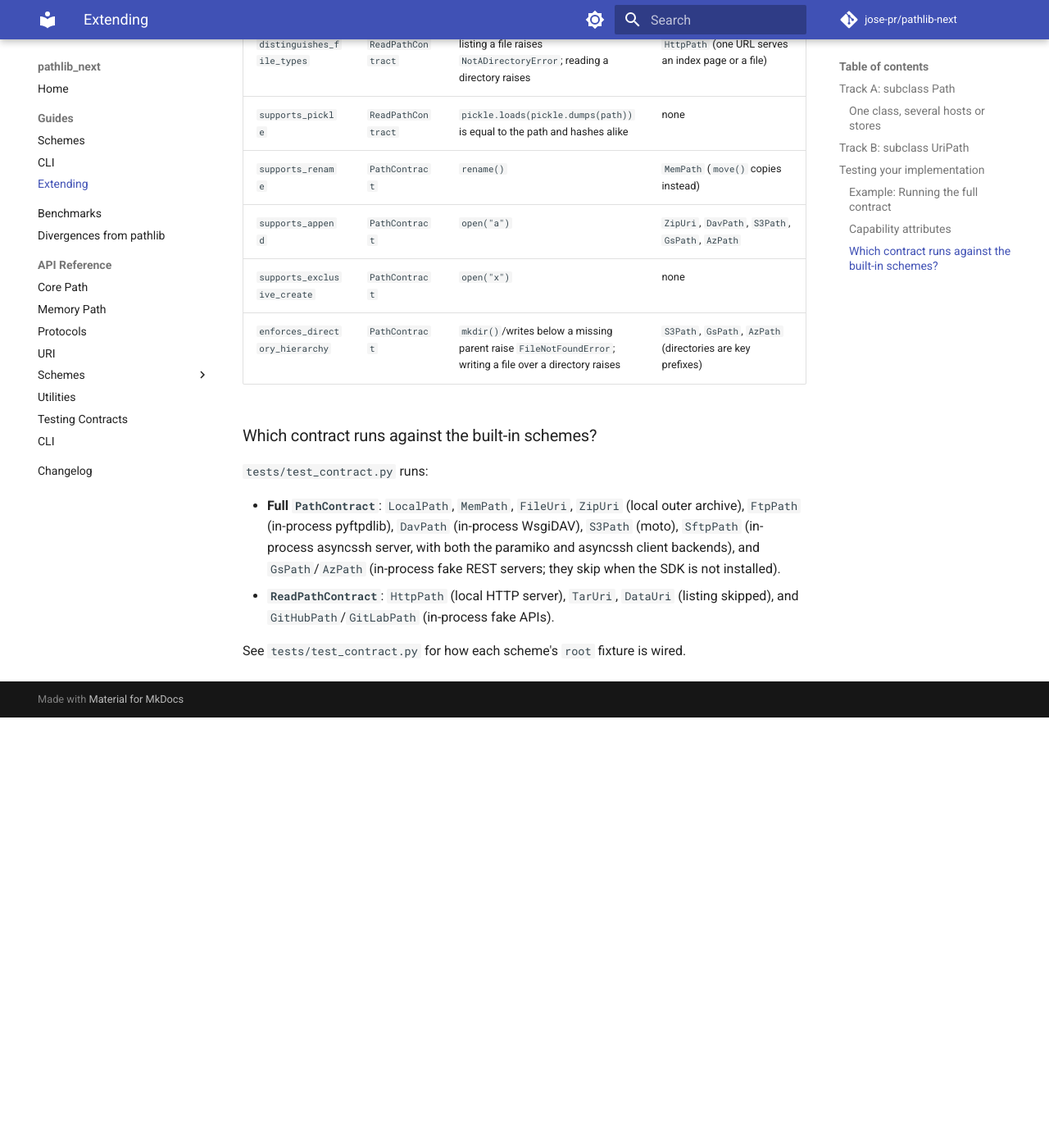
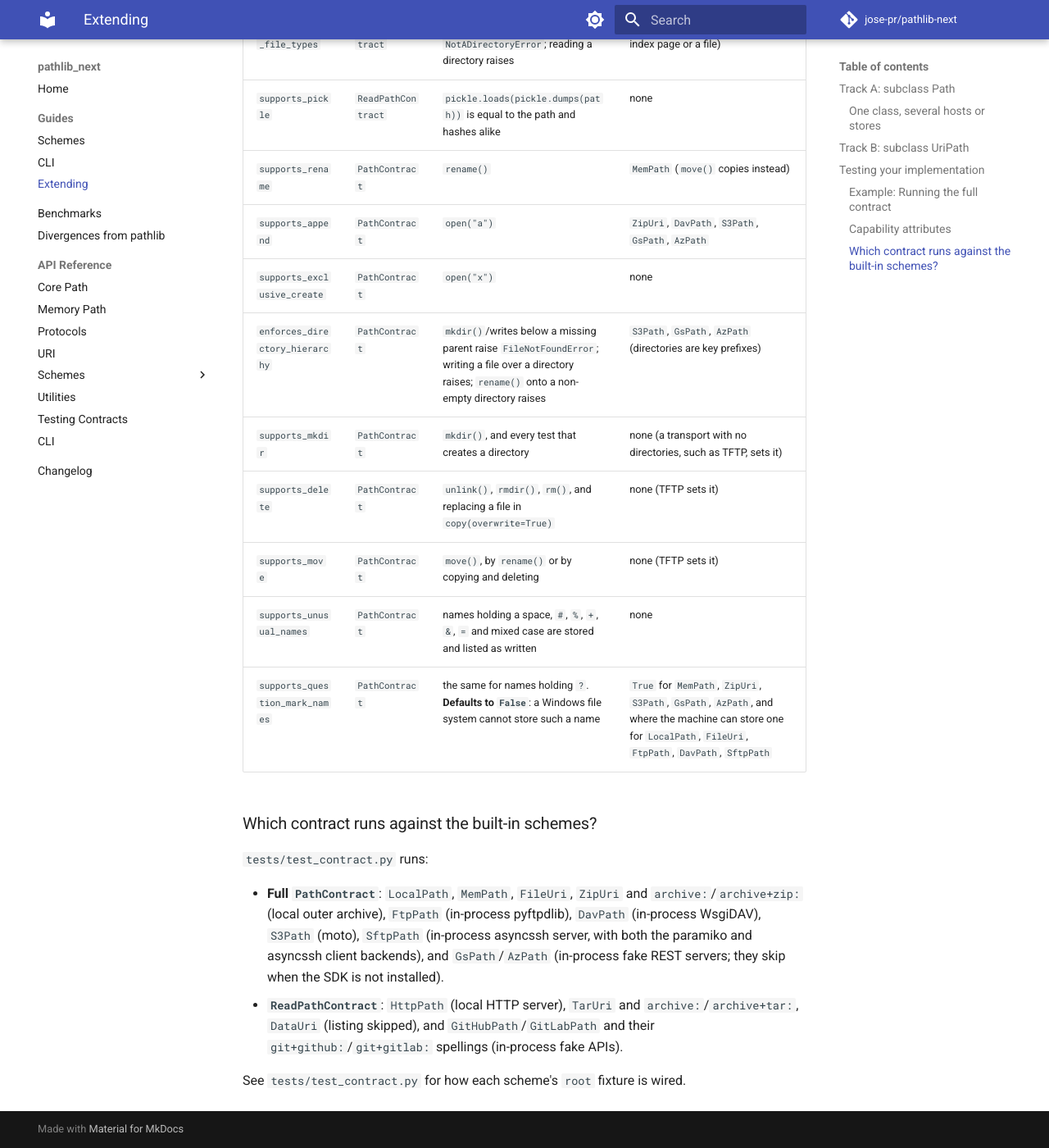
Before and after one commit to jose-pr/uripath, an MkDocs documentation site: the page built from docs/guides/extending.md, in a window 1280 px wide and 1400 px high, scrolled down 6756 px. Shown: the whole window at 82% size. Built offline with MkDocs 1.6.1 and Material for MkDocs 9.7.7, drawn with Linux system fonts in a browser that asks for light colours; comment, search, counter and statistics services are not loaded; before the commit the page ends 7631 px from its top, so only the background shows below that; some of the changed text lies outside the part shown.

Commit message:
docs: contract switches, new contract classes and the example-skip marker
The shipped header, the extending guide and the changelog describe the five
capability switches and the tests behind them; the guide lists the archive:
and git+provider contract classes; the fences that need a remote host or are
fragments carry an HTML comment saying so.

````diff
--- a/docs/guides/extending.md
+++ b/docs/guides/extending.md
@@ -86,6 +86,7 @@ or trees, override it -- otherwise a transfer between two of them that happen
 to be spelled alike fails with `OSError: [Errno 22] Source and target are the
 same file`, or `ValueError: ... source and target overlap` from `PathSyncer`:
 
+<!-- example: skip: a method of the class being written, not a program -->
 ```python
 def _same_filesystem(self, other):
     return self._connection is other._connection
@@ -109,6 +110,7 @@ moved onto itself under another spelling, and a directory is never moved onto
 its own ancestor or into itself. The default returns `None`, and two paths of
 one type are then compared with `==`.
 
+<!-- example: skip: a method of the class being written, not a program -->
 ```python
 def _node_key(self):
     return self._connection, tuple(self._normalized_names())
@@ -223,6 +225,7 @@ Both I/O levels need a `root` fixture pointing at a **fresh, function-scoped** d
 
 ### Example: Running the full contract
 
+<!-- example: skip: a pytest module, run by tests/test_contract_helpers.py -->
 ```python
 import pytest
 
@@ -242,7 +245,7 @@ This example runs verbatim in the project's own suite (`tests/test_contract_help
 
 ### Capability attributes
 
-A backend that genuinely cannot meet a rule sets the matching class attribute to `False` on its test class. The affected tests then report as skipped, never as passed. Every attribute defaults to `True`; set one only for a documented gap.
+A backend that genuinely cannot meet a rule sets the matching class attribute to `False` on its test class. The affected tests then report as skipped, never as passed. Every attribute defaults to `True` except `supports_question_mark_names`; set one only for a documented gap.
 
 | Attribute | Contract | Covers | Built-in schemes that set it `False` |
 | --- | --- | --- | --- |
@@ -253,13 +256,18 @@ A backend that genuinely cannot meet a rule sets the matching class attribute to
 | `supports_rename` | `PathContract` | `rename()` | `MemPath` (`move()` copies instead) |
 | `supports_append` | `PathContract` | `open("a")` | `ZipUri`, `DavPath`, `S3Path`, `GsPath`, `AzPath` |
 | `supports_exclusive_create` | `PathContract` | `open("x")` | none |
-| `enforces_directory_hierarchy` | `PathContract` | `mkdir()`/writes below a missing parent raise `FileNotFoundError`; writing a file over a directory raises | `S3Path`, `GsPath`, `AzPath` (directories are key prefixes) |
+| `enforces_directory_hierarchy` | `PathContract` | `mkdir()`/writes below a missing parent raise `FileNotFoundError`; writing a file over a directory raises; `rename()` onto a non-empty directory raises | `S3Path`, `GsPath`, `AzPath` (directories are key prefixes) |
+| `supports_mkdir` | `PathContract` | `mkdir()`, and every test that creates a directory | none (a transport with no directories, such as TFTP, sets it) |
+| `supports_delete` | `PathContract` | `unlink()`, `rmdir()`, `rm()`, and replacing a file in `copy(overwrite=True)` | none (TFTP sets it) |
+| `supports_move` | `PathContract` | `move()`, by `rename()` or by copying and deleting | none (TFTP sets it) |
+| `supports_unusual_names` | `PathContract` | names holding a space, `#`, `%`, `+`, `&`, `=` and mixed case are stored and listed as written | none |
+| `supports_question_mark_names` | `PathContract` | the same for names holding `?`. **Defaults to `False`**: a Windows file system cannot store such a name | `True` for `MemPath`, `ZipUri`, `S3Path`, `GsPath`, `AzPath`, and where the machine can store one for `LocalPath`, `FileUri`, `FtpPath`, `DavPath`, `SftpPath` |
 
 ### Which contract runs against the built-in schemes?
 
 `tests/test_contract.py` runs:
 
-- **Full `PathContract`**: `LocalPath`, `MemPath`, `FileUri`, `ZipUri` (local outer archive), `FtpPath` (in-process pyftpdlib), `DavPath` (in-process WsgiDAV), `S3Path` (moto), `SftpPath` (in-process asyncssh server, with both the paramiko and asyncssh client backends), and `GsPath`/`AzPath` (in-process fake REST servers; they skip when the SDK is not installed).
-- **`ReadPathContract`**: `HttpPath` (local HTTP server), `TarUri`, `DataUri` (listing skipped), and `GitHubPath`/`GitLabPath` (in-process fake APIs).
+- **Full `PathContract`**: `LocalPath`, `MemPath`, `FileUri`, `ZipUri` and `archive:`/`archive+zip:` (local outer archive), `FtpPath` (in-process pyftpdlib), `DavPath` (in-process WsgiDAV), `S3Path` (moto), `SftpPath` (in-process asyncssh server, with both the paramiko and asyncssh client backends), and `GsPath`/`AzPath` (in-process fake REST servers; they skip when the SDK is not installed).
+- **`ReadPathContract`**: `HttpPath` (local HTTP server), `TarUri` and `archive:`/`archive+tar:`, `DataUri` (listing skipped), and `GitHubPath`/`GitLabPath` and their `git+github:`/`git+gitlab:` spellings (in-process fake APIs).
 
 See `tests/test_contract.py` for how each scheme's `root` fixture is wired.
````
Also changed, not shown: README.md (+1 -0 lines), docs/index.md (+1 -0 lines), src/uripath/AGENTS.md (+28 -15 lines).
